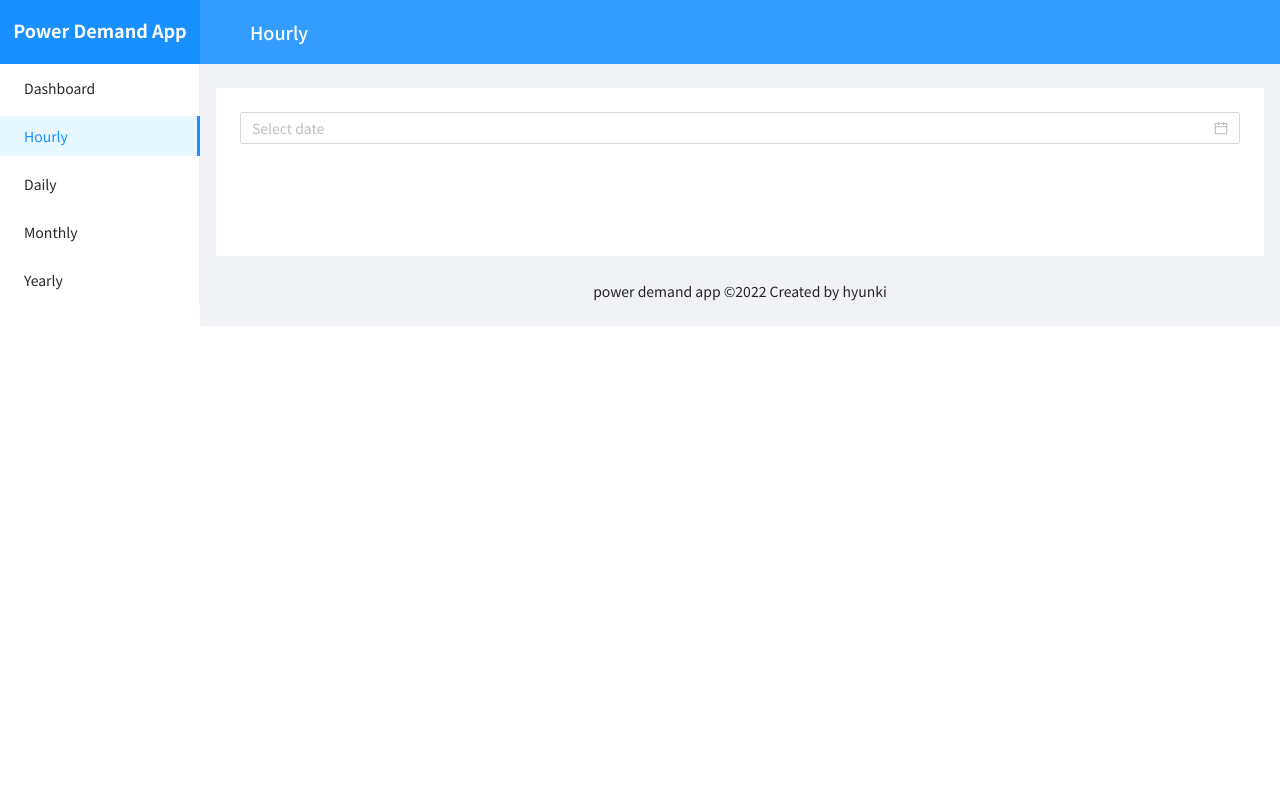
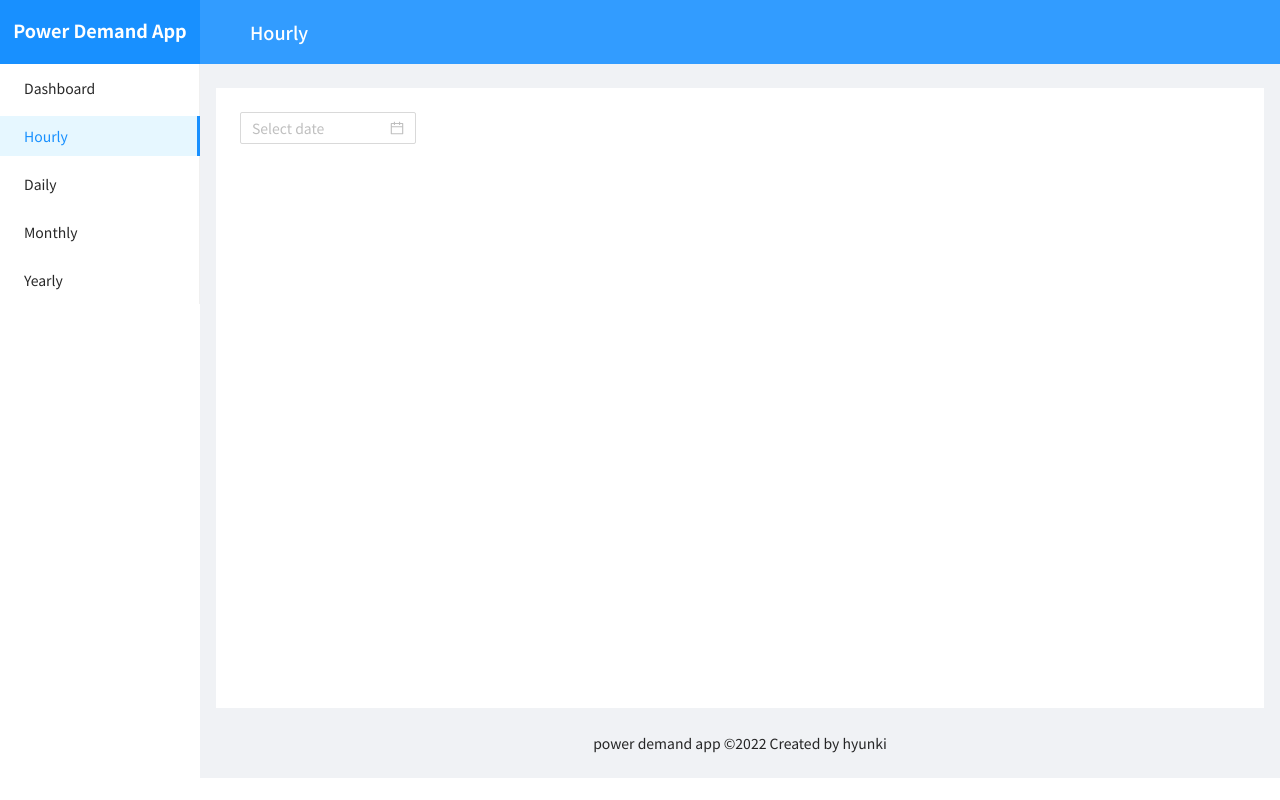
Before and after one commit to hyunki08/power-demand-app, a React (Create React App) app: page /hourly in a window 1280 px wide. Built offline with nearby package versions, Linux system fonts and the light colour scheme.

Commit message:
선택한 날짜 전체 지우기 버튼 추가

```diff
--- a/src/pages/hourly/Hourly.js
+++ b/src/pages/hourly/Hourly.js
@@ -1,6 +1,6 @@
 import React, { useEffect, useState } from "react";
 import { Line } from "react-chartjs-2";
-import { DatePicker } from "antd";
+import { DatePicker, Button } from "antd";
 import { CloseOutlined } from "@ant-design/icons";
 import { TimeLabels, createData, createDataset } from "../../utils/chart";
 import styles from "../../styles/Hourly.module.css";
@@ -20,7 +20,7 @@ const options = {
 const Hourly = () => {
   const [data, setData] = useState(createData(TimeLabels));
   const [dates, setDates] = useState([]);
-  const [loading, setLoading] = useState(true);
+  const [loading, setLoading] = useState(false);
 
   const onClickDeleteDate = (date) => {
     const index = dates.findIndex((d) => d === date);
@@ -29,6 +29,11 @@ const Hourly = () => {
       datasets: data.datasets.filter((d) => d.label !== date),
     });
     setDates([...dates.slice(0, index), ...dates.slice(index + 1)]);
+  };
+
+  const onClickClearDates = () => {
+    setData({ ...data, datasets: [] });
+    setDates([]);
   };
 
   const onClickAddDate = (date) => {
@@ -46,20 +51,28 @@ const Hourly = () => {
     const demands = Object.keys(res)
       .filter((k) => k.match(new RegExp("[0-9]+")))
       .map((k) => res[k]);
-    let dataSet = createDataset(date, demands);
+    const dataset = createDataset(date, demands);
 
-    let nData = data;
-    nData.datasets.push(dataSet);
-    setData(nData);
+    setData({ ...data, datasets: [dataset, ...data.datasets] });
     setLoading(false);
   };
 
   return (
     <div>
-      <div className={styles.datepicker}>
-        <DatePicker onChange={(_, date) => onClickAddDate(date)} />
+      <div className={styles.datepickerwrapper}>
+        <DatePicker
+          className={styles.datepicker}
+          value={""}
+          onChange={(_, date) => onClickAddDate(date)}
+        />
         <div className={styles.dates}>
+          {!!dates && dates.length > 0 && (
+            <Button type="primary" onClick={onClickClearDates}>
+              Clear
+            </Button>
+          )}
           {!!dates &&
+            dates.length > 0 &&
             dates.map((date, i) => (
               <div
                 key={i}
@@ -67,7 +80,7 @@ const Hourly = () => {
                 onClick={() => onClickDeleteDate(date)}
               >
                 {date}
-                <CloseOutlined />
+                <CloseOutlined className={styles.datedelete} />
               </div>
             ))}
         </div>
--- a/src/styles/Hourly.module.css
+++ b/src/styles/Hourly.module.css
@@ -1,17 +1,26 @@
+.datepickerwrapper {
+  text-align: start;
+}
+
 .datepicker {
-  display: flex;
-  flex-direction: column;
-  gap: 20px;
-  text-align: start;
-  min-height: 120px;
+ margin-bottom: 20px;
 }
 
 .dates {
   display: flex;
   flex-direction: row;
+  flex-wrap: wrap;
+  align-items: center;
   gap: 10px;
+  margin-bottom: 20px;
 }
 
 .date {
+  color: #329cff;
   cursor: pointer;
 }
+
+.datedelete{
+  padding: 0px 1px;
+  color:#aaa
+}
```
